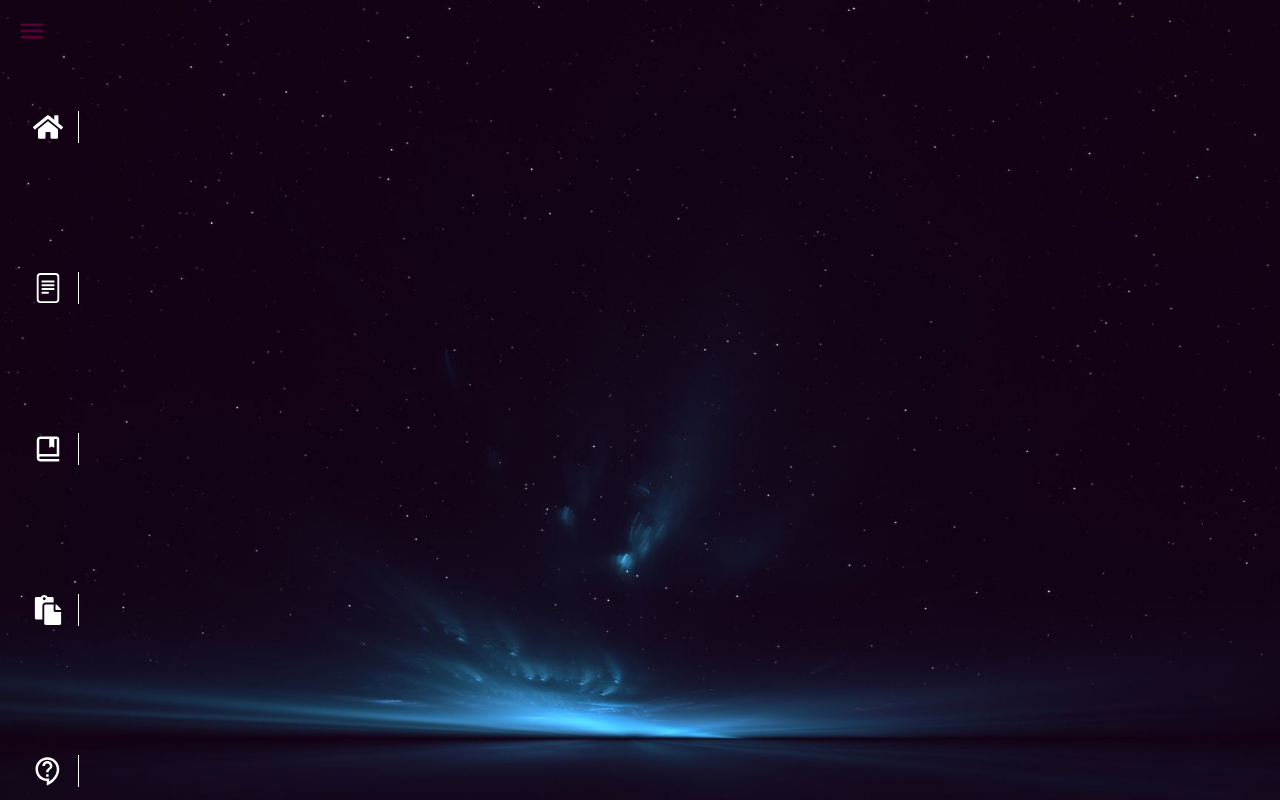
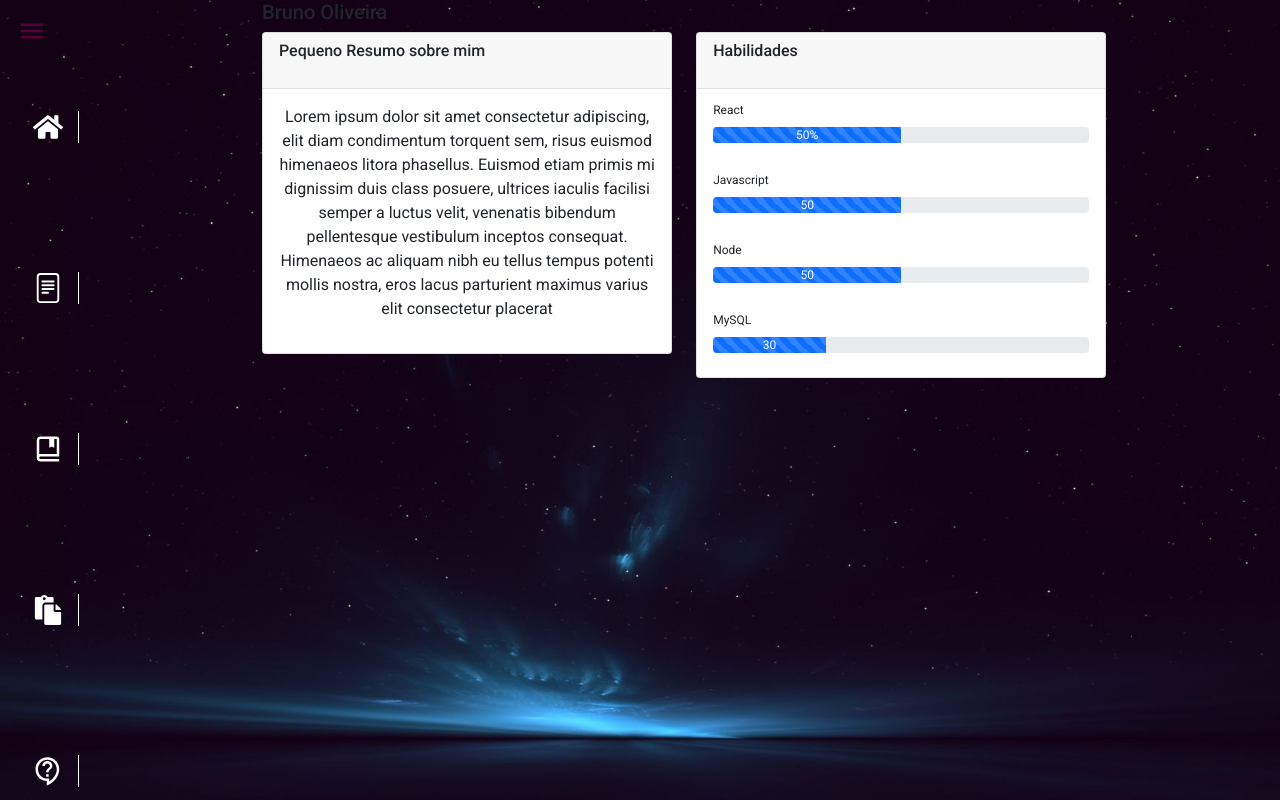
Before and after one commit to eng-Bruno/portfolio, a React (Create React App) app: page / in a window 1280 px wide. Built offline with nearby package versions, Linux system fonts and the light colour scheme.

Commit message:
colocando conteudo na pagina inicial

```diff
--- a/src/pages/Home.css
+++ b/src/pages/Home.css
@@ -1,7 +1,12 @@
 .home {
-    width: 100%;
-    height: 100vh;
-    background-image: url(../assets/background.jpg);
-    background-size: cover;
-    background-position: center;
+  width: 100%;
+  height: 100vh;
+  background-image: url(../assets/background.jpg);
+  background-size: cover;
+  background-position: center;
 }
+
+.row {
+  display: flex;
+  margin-left: 250px;
+}
--- a/src/pages/Home.js
+++ b/src/pages/Home.js
@@ -1,12 +1,88 @@
-import "./Home.css"
-import Header from "../components/Header"
+import "./Home.css";
+import Header from "../components/Header";
+
+import {
+  Button,
+  Card,
+  CardHeader,
+  CardBody,
+  Row,
+  Col,
+  Spinner,
+  Progress,
+  Label,
+  CardSubtitle,
+} from "reactstrap";
 
 const Home = () => {
-    return (
-        <div className="home">
-            <Header />
-        </div>
-    )
-}
+  return (
+    <div className="home">
+      <Header />
+      <Row>
+        <Col>
+          <h5>Bruno Oliveira</h5>
+        </Col>
+      </Row>
+      <Row>
+        <Col md="5">
+          <Card>
+            <CardHeader className="border-bottom" style={{ minHeight: "7vh" }}>
+              <h6>Pequeno Resumo sobre mim</h6>
+            </CardHeader>
 
-export default Home
+            <CardBody className="text-center" style={{ Height: "15vh" }}>
+              <p>
+                Lorem ipsum dolor sit amet consectetur adipiscing, elit diam
+                condimentum torquent sem, risus euismod himenaeos litora
+                phasellus. Euismod etiam primis mi dignissim duis class posuere,
+                ultrices iaculis facilisi semper a luctus velit, venenatis
+                bibendum pellentesque vestibulum inceptos consequat. Himenaeos
+                ac aliquam nibh eu tellus tempus potenti mollis nostra, eros
+                lacus parturient maximus varius elit consectetur placerat
+              </p>
+            </CardBody>
+          </Card>
+        </Col>
+        <Col md="5">
+          <Card>
+            <CardHeader className="border-bottom" style={{ minHeight: "7vh" }}>
+              <h6>Habilidades</h6>
+            </CardHeader>
+
+            <CardBody className="text-center" style={{ Height: "15vh" }}>
+              <CardSubtitle style={{ fontSize: "12px", textAlign: "start" }}>
+                React
+              </CardSubtitle>
+              <Progress animated="true" className="my-2" value="50">
+                50%
+              </Progress>
+              <br />
+              <CardSubtitle style={{ fontSize: "12px", textAlign: "start" }}>
+                Javascript
+              </CardSubtitle>
+              <Progress animated="true" className="my-2" value="50">
+                50
+              </Progress>
+              <br />
+              <CardSubtitle style={{ fontSize: "12px", textAlign: "start" }}>
+                Node
+              </CardSubtitle>
+              <Progress animated="true" className="my-2" value="50">
+                50
+              </Progress>
+              <br />
+              <CardSubtitle style={{ fontSize: "12px", textAlign: "start" }}>
+                MySQL
+              </CardSubtitle>
+              <Progress animated="true" className="my-2" value="30">
+                30
+              </Progress>
+            </CardBody>
+          </Card>
+        </Col>
+      </Row>
+    </div>
+  );
+};
+
+export default Home;
```
